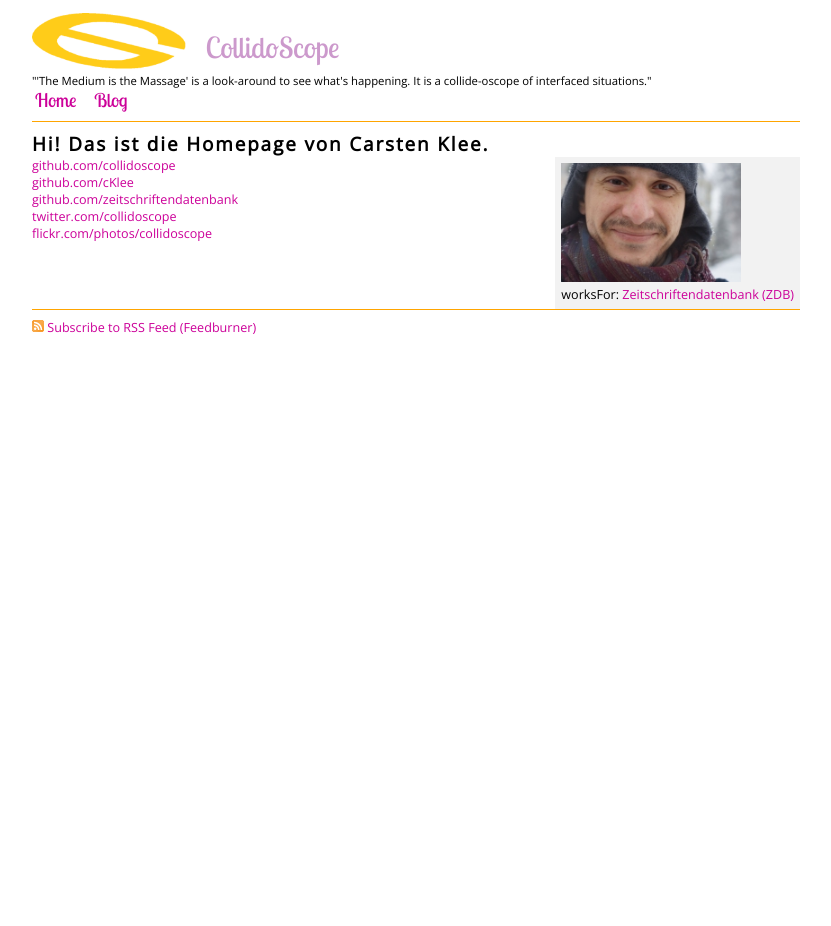
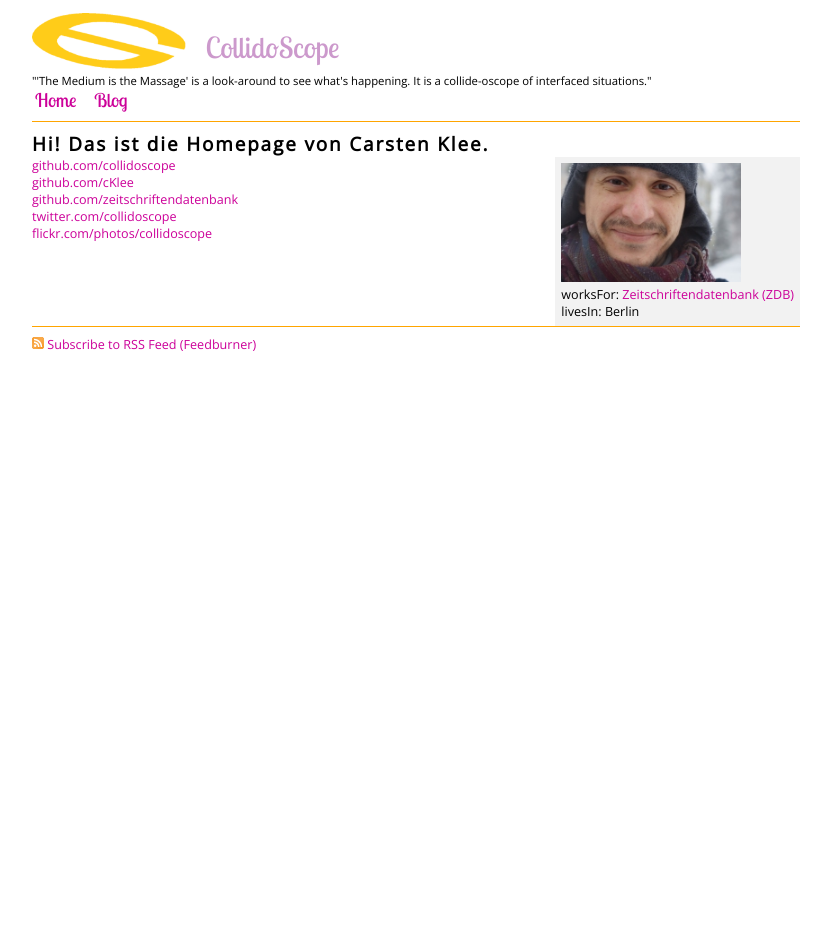
Before and after one commit to collidoscope/collidoscope.github.com, a Jekyll site: the page built from index.html, in a window 1280 px wide. Shown: the whole page, without its empty margins (224-1055 px from the left). Built offline with Jekyll 4.4.1, drawn with Linux system fonts in a browser that asks for light colours; some web fonts are replaced; Markdown is read by kramdown in place of the engine named in the settings.

Commit message:
Updated.

```diff
--- a/index.html
+++ b/index.html
@@ -9,6 +9,7 @@ show: true
 	<div class="contact">
       <div id="photo"><img id="me" itemprop="image" src="images/me.jpg"/></div>
       worksFor: <span itemprop="worksFor" itemscope itemtype="http://schema.org/Organization"><a href="http://www.zeitschriftendatenbank.de" itemprop="url name">Zeitschriftendatenbank (ZDB)</a></span><br/>
+      livesIn: <span itemprop="address" itemscope itemtype="http://schema.org/PostalAddress"><span itemprop="addressLocality">Berlin</span></span><br/>
     </div><!-- end contact -->
     <div id="links">
       <p>
```
